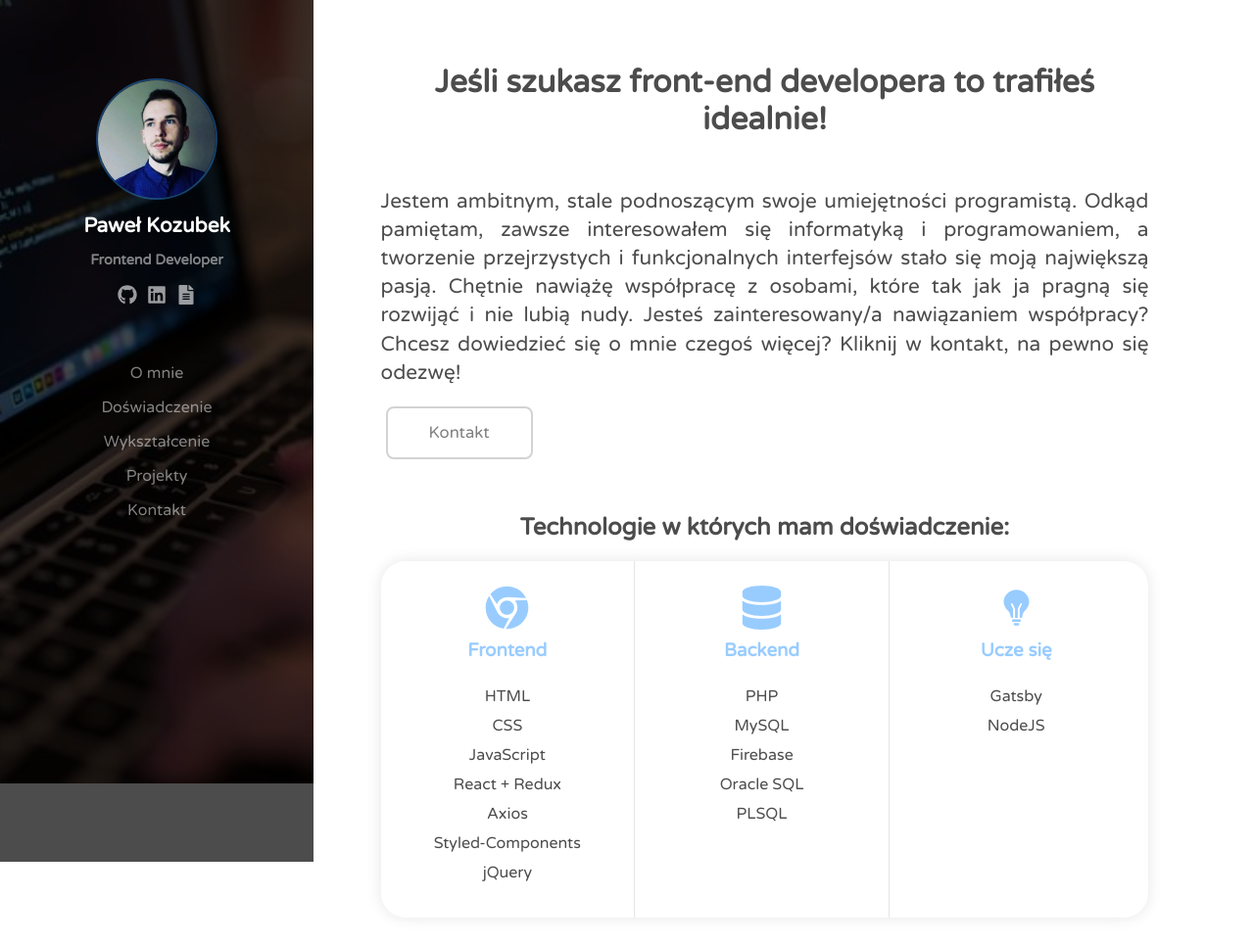
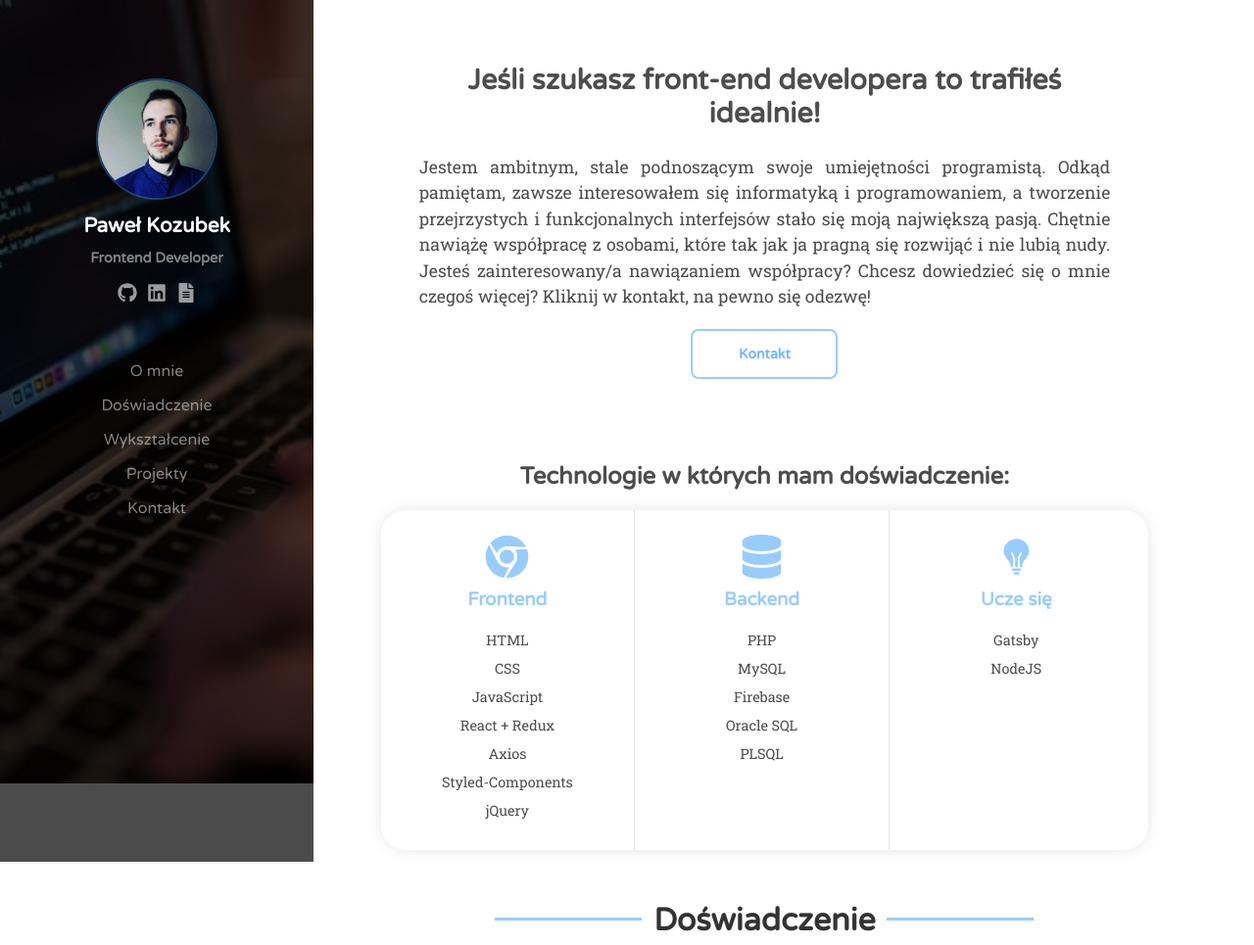
Before and after one commit to pkozubek/portfolio-site, a Gatsby site: page / in a window 1280 px wide. Shown: the top 965 px of the page at 98% size. Built offline with nearby package versions, Linux system fonts and the light colour scheme; Gatsby itself is replaced by a stand-in of ours.

Commit message:
fixes on styling

```diff
--- a/src/components/aboutMe/aboutMe.js
+++ b/src/components/aboutMe/aboutMe.js
@@ -7,9 +7,14 @@ import Button from "../ui/button"
 
 const StyledH1 = styled.h1`
   text-align: center !important;
+  width: 90%;
   font-size: 2em;
   margin: 0 auto;
   margin-top: 25px;
+
+  @media (max-width: 1640px) {
+    font-size: 1.8em;
+  }
 
   @media (max-width: 768px) {
     font-size: 1.4em;
@@ -23,10 +28,12 @@ const StyledH1 = styled.h1`
 const Paragraph = styled.p`
   text-align: justify;
   margin: 0 auto;
-  margin-top: 50px;
-  margin-bottom: 50px;
-  font-size: 1.3em;
-  line-height: 1.4;
+  margin-top: 25px;
+  margin-bottom: 75px;
+  font-size: 1.1em;
+  line-height: 1.5;
+  font-family: "Roboto Slab", serif;
+  width: 80%;
 
   label {
     color: rgba(51, 153, 255, 0.5) !important;
@@ -37,6 +44,10 @@ const Paragraph = styled.p`
     display: block;
   }
 
+  @media (max-width: 1640px) {
+    width: 90%;
+  }
+
   @media (max-width: 1024px) {
     button {
       margin: 0 auto !important;
@@ -45,7 +56,7 @@ const Paragraph = styled.p`
   }
 
   @media (max-width: 768px) {
-    font-size: 1.2em;
+    font-size: 1em;
     line-height: 1.3;
   }
 `
@@ -64,7 +75,9 @@ const projects = () => {
         pragną się rozwijąć i nie lubią nudy. Jesteś zainteresowany/a
         nawiązaniem współpracy? Chcesz dowiedzieć się o mnie czegoś więcej?
         Kliknij w kontakt, na pewno się odezwę!
-        <Button action={() => scrollToId("contact")}>Kontakt</Button>
+        <Button centered={true} action={() => scrollToId("contact")}>
+          Kontakt
+        </Button>
       </Paragraph>
       <Skills />
     </Container>
--- a/src/components/aboutMe/skills/singleSkill.js
+++ b/src/components/aboutMe/skills/singleSkill.js
@@ -17,13 +17,15 @@ const Container = styled.div`
 
   ul {
     list-style-type: none;
-    padding: 10px 0 10px 0;
+    padding: 5px 0 5px 0;
+    font-family: "Roboto Slab", serif;
   }
 
   li {
     display: block;
     text-align: center;
     padding-bottom: 10px;
+    font-size: 0.9em;
   }
 
   @media (max-width: 768px) {
--- a/src/components/contact.js
+++ b/src/components/contact.js
@@ -61,6 +61,7 @@ const InfoContainer = styled.div`
     height: 30px;
     margin-right: 10px;
     line-height: 1.3;
+    color: rgba(51, 153, 255, 0.5);
   }
 
   @media (max-width: 768px) {
@@ -215,7 +216,9 @@ class Contact extends Component {
           action="https://formspree.io/pkozubek92@gmail.com"
         >
           {renderedForm}
-          <Button disabled={!isFormValid}>Wyślij</Button>
+          <Button centered={false} disabled={!isFormValid}>
+            Wyślij
+          </Button>
         </FormContainer>
         <InfoContainer>
           <p>
--- a/src/components/experience/singleExperience.js
+++ b/src/components/experience/singleExperience.js
@@ -5,8 +5,9 @@ import { SingleExpEduContainer } from "../shared/shared"
 import SubExp from "../shared/subExp"
 
 const JobDescription = styled.p`
-  width: 90%;
-  color: rgba(51, 153, 255, 0.45);
+  width: 80%;
+  color: rgba(0, 0, 0, 0.6);
+  font-family: "Roboto Slab", serif;
 `
 
 const singleExperience = ({
--- a/src/components/header/headerContent/headerContent.js
+++ b/src/components/header/headerContent/headerContent.js
@@ -62,11 +62,13 @@ const LinkWrapper = styled.div`
     width: 20px;
     height: 20px;
     color: rgba(255, 255, 255, 0.6);
+    transition: all 0.4s;
   }
 
   svg:hover {
     color: white;
     cursor: pointer;
+    transition: all 0.4s;
   }
 
   @media (max-width: 768px) {
--- a/src/components/layout.js
+++ b/src/components/layout.js
@@ -22,7 +22,12 @@ const Reset = createGlobalStyle`
     margin: 0;
     color: rgba(0, 0, 0,.7);
     font-family: 'Varela Round', sans-serif;
-}
+  }
+
+  h1{
+    padding: 0;
+    margin-bottom: 0px;
+  }
 `
 
 const PageWrapper = styled.main`
--- a/src/components/projects/singleProject/singleProject.js
+++ b/src/components/projects/singleProject/singleProject.js
@@ -14,7 +14,7 @@ const SingleProjectWrapper = styled.div`
   }
 
   h3 {
-    color: rgb(39, 40, 46);
+    color: rgba(0, 0, 0, 0.7);
     text-align: center;
   }
 
@@ -42,6 +42,7 @@ const StyledLabel = styled.label`
   border-radius: 8px;
   margin: 5px;
   padding: 5px;
+  color: rgba(0, 0, 0, 0.6);
 `
 
 const TagsWrapper = styled.div`
--- a/src/components/ui/button.js
+++ b/src/components/ui/button.js
@@ -5,15 +5,16 @@ const StyledButton = styled.button`
   width: 150px;
   height: auto;
   padding: 15px;
-  margin: 5px;
+  margin: ${props => (props.isCentered ? "10px auto" : "5px")};
   border-radius: 8px;
   box-shadow: none;
-  border: 2px solid lightgray;
-  color: gray;
+  border: 2px solid rgba(51, 153, 255, 0.5);
+  color: rgba(51, 153, 255, 0.7);
   background: white;
   font-size: 0.8em;
   transition: 0.4s;
   font-family: "Varela Round", sans-serif;
+  font-weight: bold;
 
   &:disabled {
     background: rgb(224, 223, 223);
@@ -25,14 +26,15 @@ const StyledButton = styled.button`
   &:hover:enabled {
     border: 2px solid rgb(61, 175, 213);
     box-sizing: border-box;
-    color: rgb(61, 175, 213);
+    background: rgb(61, 175, 213);
+    color: white;
     transition: 0.4s;
   }
 `
 
-const button = ({ disabled, action, children }) => {
+const button = ({ disabled, action, children, centered }) => {
   return (
-    <StyledButton disabled={disabled} onClick={action}>
+    <StyledButton isCentered={centered} disabled={disabled} onClick={action}>
       {children}
     </StyledButton>
   )
--- a/src/components/ui/title.js
+++ b/src/components/ui/title.js
@@ -13,7 +13,7 @@ const H2Styled = styled.h2`
     display: block;
     width: 150px;
     height: 3px;
-    background: gray;
+    background: rgba(51, 153, 255, 0.5);
     position: relative;
     top: -50%;
     left: -150px;
@@ -27,7 +27,7 @@ const H2Styled = styled.h2`
     position: relative;
     top: calc(50% - 3px);
     left: 100%;
-    background: gray;
+    background: rgba(51, 153, 255, 0.5);
   }
 
   @media (max-width: 768px) {
--- a/src/siteMetadata/siteMetadata.js
+++ b/src/siteMetadata/siteMetadata.js
@@ -5,7 +5,7 @@ const siteMetadata = () => {
   return (
     <Helmet>
       <link
-        href="https://fonts.googleapis.com/css?family=Varela+Round&display=swap"
+        href="https://fonts.googleapis.com/css?family=Roboto+Slab|Varela+Round&display=swap"
         rel="stylesheet"
       ></link>
     </Helmet>
```
